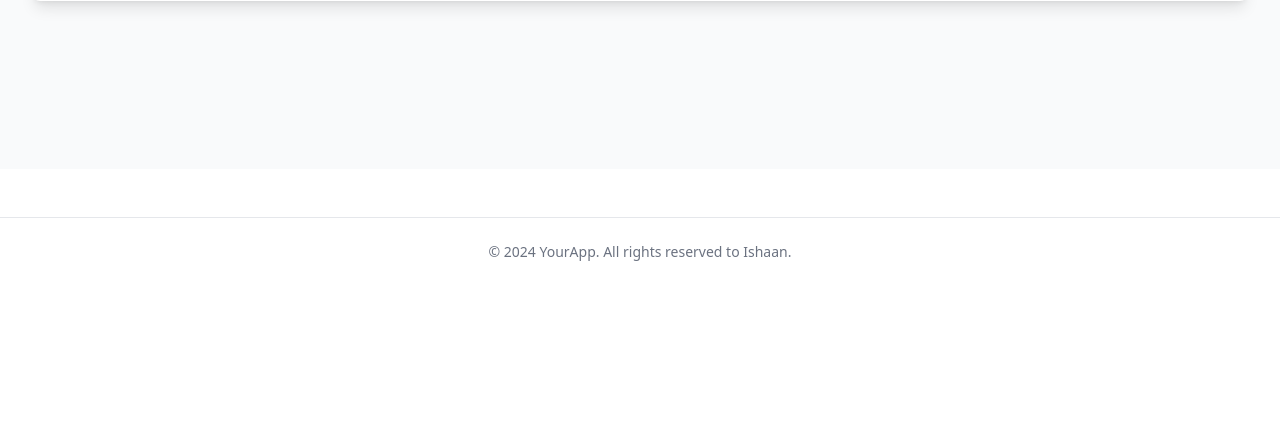
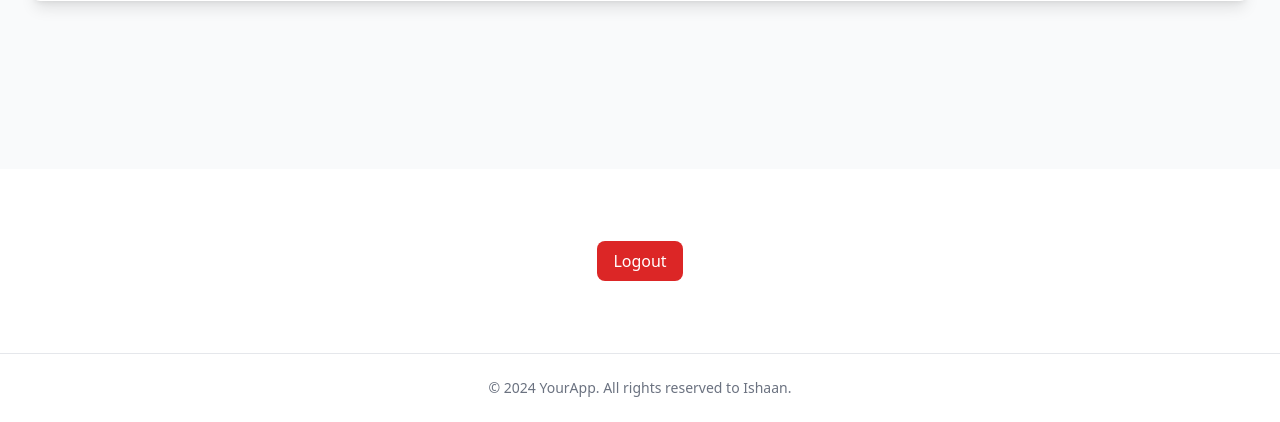
Before and after one commit to Anshcool5/turbo-alpaca, a Django app: page /home/ in a window 1280 px wide. Shown: the part 695-1117 px from the top of the page. Before the commit the page ends 956 px from the top, so only its background shows below. Run offline with Django 5.2, Linux system fonts and the light colour scheme; some libraries are stand-ins or nearby versions.

Commit message:
logging out mechanism

```diff
--- a/turbo/upload/templates/home.html
+++ b/turbo/upload/templates/home.html
@@ -69,4 +69,17 @@
         </div>
     </div>
 </div>
+
+<!-- Footer with Logout Button -->
+<footer class="bg-white-200 text-center py-6 mt-12">
+    <form action="{% url 'logout' %}" method="POST">
+        {% csrf_token %}
+        <button type="submit"
+                class="px-4 py-2 bg-red-600 text-white rounded-lg
+                       hover:bg-red-700 transition-colors">
+            Logout
+        </button>
+    </form>
+</footer>
+</div>
 {% endblock %}
--- a/turbo/upload/views.py
+++ b/turbo/upload/views.py
@@ -131,4 +131,4 @@ def user_login(request):
 # User logout view
 def user_logout(request):
     logout(request)
-    return redirect("home")  # Redirect to the home page
+    return redirect("login")  # Redirect to the home page
```
